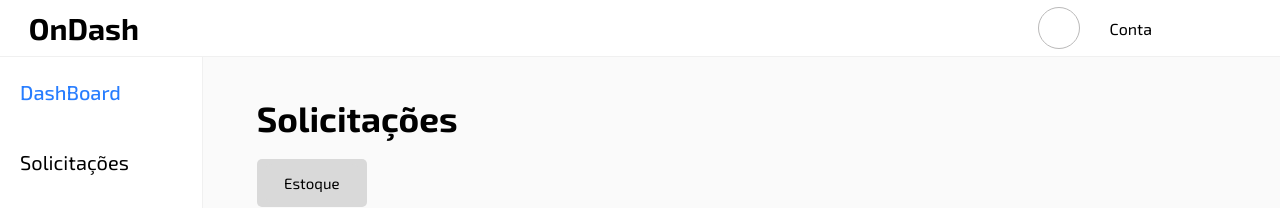
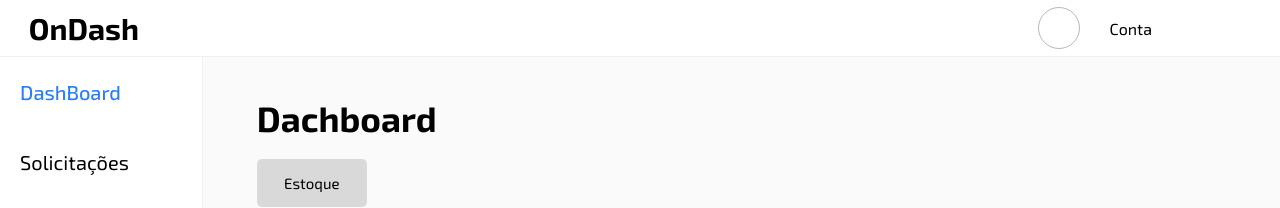
Before and after one commit to onDashCorporation/frontend, a React (Vite) app: page /dashboard in a window 1280 px wide. Shown: the top 208 px of the page. Built offline with nearby package versions, Linux system fonts and the light colour scheme.

Commit message:
Update dashboard.jsx

```diff
--- a/src/pages/Dashboard/dashboard.jsx
+++ b/src/pages/Dashboard/dashboard.jsx
@@ -244,7 +244,7 @@ const Dashboard = () => {
         <S.Container>
         <S.Section>
           <S.SectionContainer>
-          <S.Title>Solicitações</S.Title>
+          <S.Title>Dachboard</S.Title>
         <S.Option>
                 <S.Op  select={opset === true ? 'true' : undefined} onClick={() =>{setOpset(true)} }>Estoque</S.Op>
                 {/* <S.Op select={opset === false ? 'false' : undefined} onClick={() => {setOpset(false)}}>Movimentações</S.Op>
```
